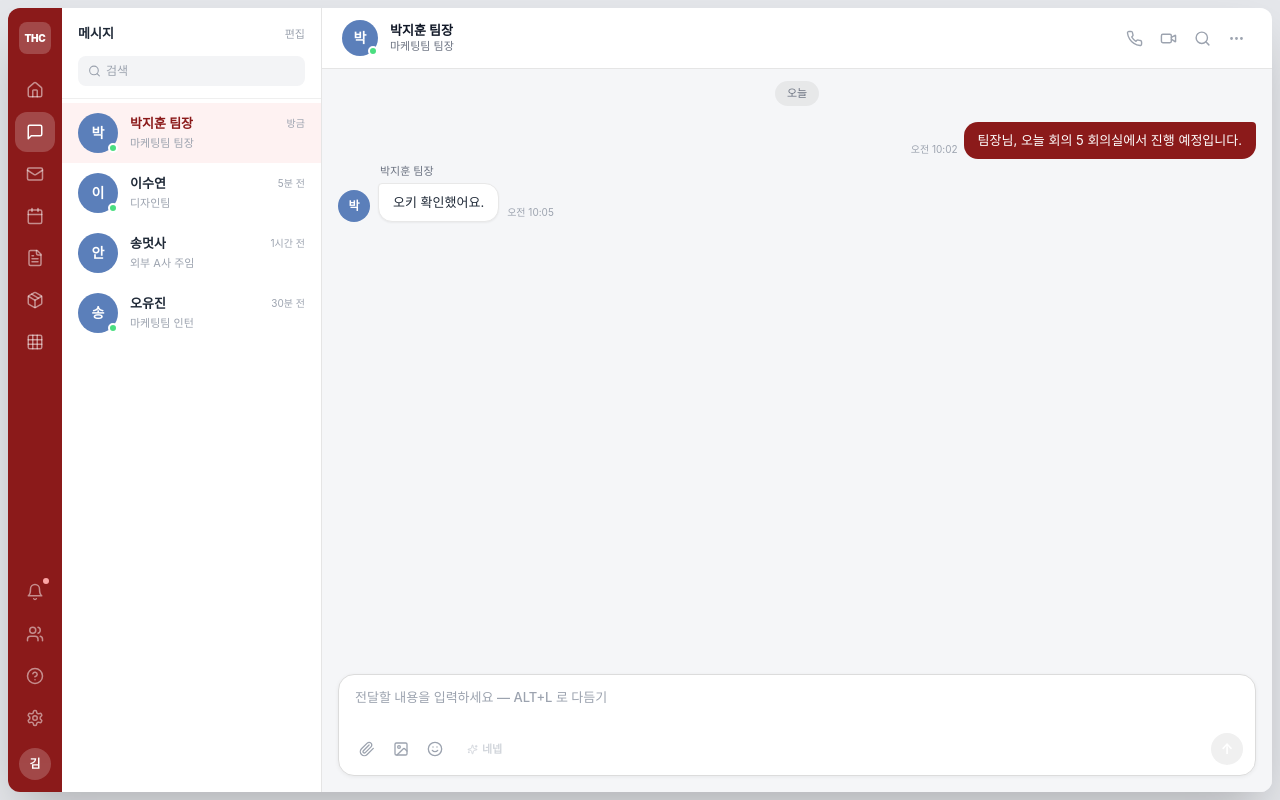
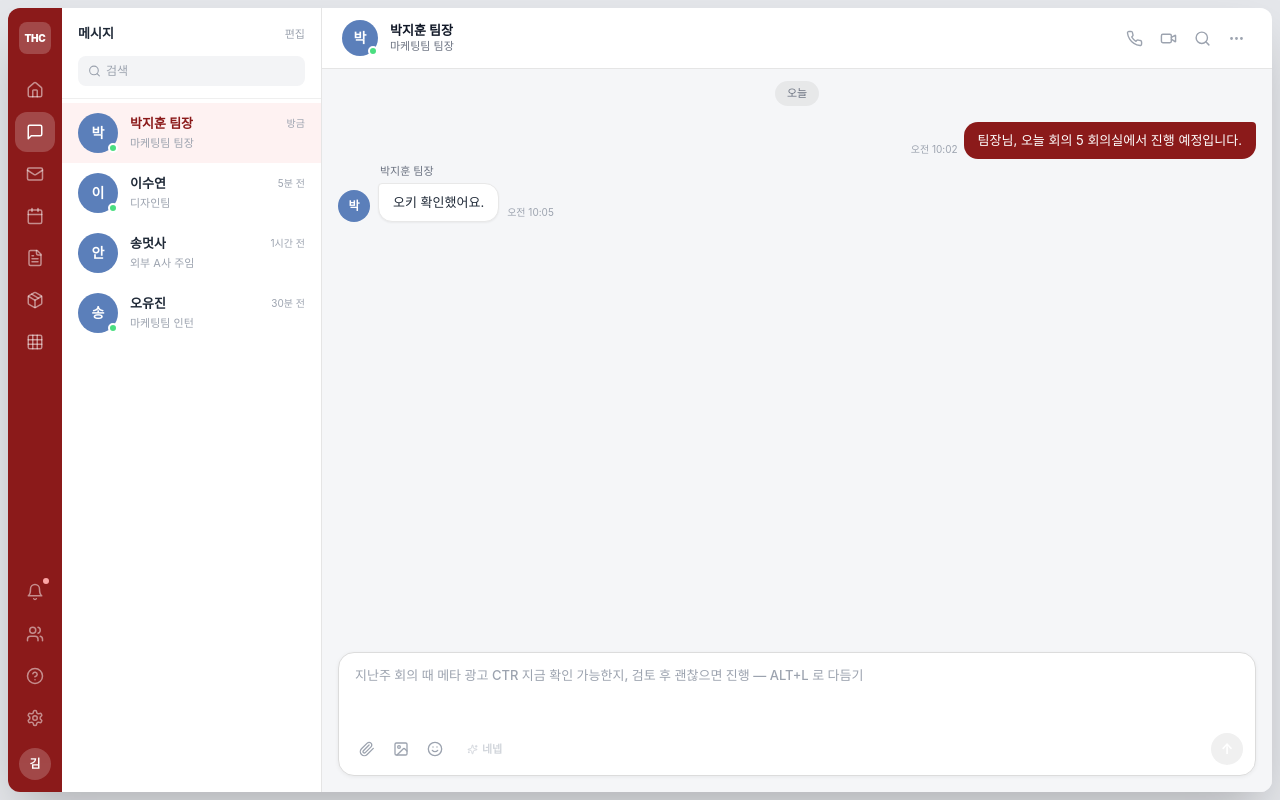
Before and after one commit to o25e/ne-nep, a React (Vite) app: page / in a window 1280 px wide. Built offline with nearby package versions, Linux system fonts and the light colour scheme.

Commit message:
feat: 메시지별 입력 가이드 문구 추가

```diff
--- a/src/components/Messenger/MessageInput.tsx
+++ b/src/components/Messenger/MessageInput.tsx
@@ -15,12 +15,7 @@ export default function MessageInput({
   const [showPopup, setShowPopup] = useState(false);
   const textareaRef = useRef<HTMLTextAreaElement>(null);
 
-  const placeholder =
-    contact.intimacy >= 3
-      ? '하고 싶은 말 편하게 적어봐 — ALT+L 로 다듬기'
-      : contact.intimacy >= 1
-        ? '전달할 내용을 입력하세요 — ALT+L 로 다듬기'
-        : '메시지를 입력해주세요 — ALT+L 로 다듬기';
+  const placeholder = `${contact.inputGuide} — ALT+L 로 다듬기`;
 
   useEffect(() => {
     const handler = (e: globalThis.KeyboardEvent) => {
@@ -113,7 +108,7 @@ export default function MessageInput({
               leading-relaxed
             "
               style={{
-                minHeight: '22px',
+                minHeight: '44px',
                 maxHeight: '120px',
                 fontFamily: 'inherit',
                 letterSpacing: '0px',
--- a/src/data/mockData.ts
+++ b/src/data/mockData.ts
@@ -6,6 +6,7 @@ export interface Contact {
   role: string;
   avatar: string;
   intimacy: Intimacy;
+  inputGuide: string;
   traits: string[];
   lastSeen: string;
   isOnline: boolean;
@@ -43,6 +44,7 @@ export const contacts: Contact[] = [
     role: '마케팅팀 팀장',
     avatar: '박',
     intimacy: 2,
+    inputGuide: '지난주 회의 때 메타 광고 CTR 지금 확인 가능한지, 검토 후 괜찮으면 진행',
     traits: ['#무뚝뚝함', '#두괄식', '#답장짧음', '#바쁨'],
     lastSeen: '방금',
     isOnline: true,
@@ -54,6 +56,7 @@ export const contacts: Contact[] = [
     role: '디자인팀',
     avatar: '이',
     intimacy: 4,
+    inputGuide: '공유받은 디자인 시안 CTA 버튼 컬러 대비 높이기, 클릭 유도 높이도록 수정 요청',
     traits: ['#친절함', '#상세설명선호', '#이모티콘많음', '#꼼꼼함'],
     lastSeen: '5분 전',
     isOnline: true,
@@ -65,6 +68,7 @@ export const contacts: Contact[] = [
     role: '외부 A사 주임',
     avatar: '안',
     intimacy: 0,
+    inputGuide: '지난 미팅 때 인플루언서 캠페인 작업 리스트 공유 요청, 다음 달 진행 예정',
     traits: ['#격식중시', '#요점중심', '#빠른결정', '#결과지향'],
     lastSeen: '1시간 전',
     isOnline: false,
@@ -76,6 +80,7 @@ export const contacts: Contact[] = [
     role: '마케팅팀 인턴',
     avatar: '송',
     intimacy: 3,
+    inputGuide: '아까 말한 프린터 고장 건 기사님 오셨는지',
     traits: ['#유머있음', '#빠른답장', '#트렌드민감', '#외향적'],
     lastSeen: '30분 전',
     isOnline: true,
```
